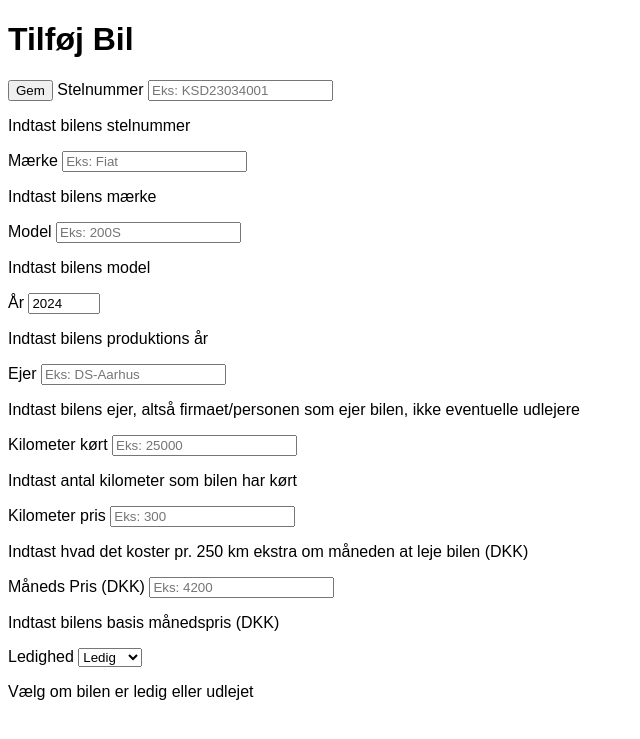
After one commit to HansErritzoe/Gruppe-9-Bilabonnement, a Spring app: template src/main/resources/templates/car_inventory/add_car.html in a window 1280 px wide. The commit adds this page. Shown: the top 739 px of the page, without its empty margins (0-640 px from the left). Run offline with Thymeleaf, Linux system fonts and the light colour scheme; the template is opened without the code that fills it, so the values that code supplies are empty.

Commit message:
added add_car.html with functionality - need to add comments

```diff
--- a/src/main/java/org/example/gruppe9bilabonnement/Service/UserService.java
+++ b/src/main/java/org/example/gruppe9bilabonnement/Service/UserService.java
@@ -16,7 +16,7 @@ public class UserService {
      * Checks if username exist in DB via repository class
      * @param username - username to be checked if exists (String)
      * @return true if exists, false if not
-     * * Author - Hans Erritzøe - Taken partially from another project i've made
+     * Author - Hans Erritzøe - Taken partially from another project i've made
      */
     public boolean doesUsernameExist(String username) {
         return userRepository.doesUsernameExist(username);
--- a/src/main/resources/static/pagespecific/car_inventory.css
+++ b/src/main/resources/static/pagespecific/car_inventory.css
@@ -0,0 +1,10 @@
+/* CSS Code Specific for the car_inventory page(s) */
+/* Author: Hans Erritzøe */
+
+#car_added_failure_message {
+    color: red;
+}
+
+#car_added_success_message {
+    color: green;
+}
--- /dev/null
+++ b/src/main/resources/templates/car_inventory/add_car.html
@@ -0,0 +1,60 @@
+<!DOCTYPE html>
+<html lang="en">
+<head>
+    <!--
+        Author: Hans Erritzøe
+        Created: 4/12-2024
+        Description: Login page for Bilabonnement A/S
+        Version: 1.0
+      -->
+    <script src="http://localhost:35729/livereload.js"></script>
+    <meta charset="UTF-8">
+    <title>Tilføj Bil</title>
+    <link rel="stylesheet" href="/base.css">
+    <link rel="stylesheet" href="/components.css">
+    <link rel="stylesheet" href="/layout.css">
+    <link rel="stylesheet" href="/pagespecific/car_inventory.css">
+</head>
+<body>
+<main th:fragment="content">
+<h1> Tilføj Bil </h1>
+    <!-- Displays succes or error message depending on if car was added or not to DB-->
+    <div th:if="${successMessage}" id="car_added_success_message" th:text="${successMessage}"></div>
+    <div th:if="${errorMessage}" id="car_added_failure_message" th:text="${errorMessage}"></div>
+    <form action="/car_inventory/add_car" method="post">
+        <button type="submit">Gem</button>
+        <label>Stelnummer</label>
+        <input type="text" name="VIN" placeholder="Eks: KSD23034001" required>
+        <p> Indtast bilens stelnummer </p>
+        <label>Mærke</label>
+        <input type="text" name="brand" placeholder="Eks: Fiat">
+        <p> Indtast bilens mærke </p>
+        <label>Model</label>
+        <input type="text" name="model" placeholder="Eks: 200S">
+        <p> Indtast bilens model </p>
+        <label>År</label>
+        <input type="number" name="year" value="2024" min="1960" max="2040" placeholder="Eks: 2003">
+        <p> Indtast bilens produktions år </p>
+        <label>Ejer</label>
+        <input type="text" name="owner" placeholder="Eks: DS-Aarhus" required>
+        <p> Indtast bilens ejer, altså firmaet/personen som ejer bilen, ikke eventuelle udlejere </p>
+        <label>Kilometer kørt</label>
+        <input type="number" name="km_driven" placeholder="Eks: 25000">
+        <p> Indtast antal kilometer som bilen har kørt </p>
+        <label>Kilometer pris</label>
+        <input type="number" step="0.01" name="km_price" placeholder="Eks: 300">
+        <p> Indtast hvad det koster pr. 250 km ekstra om måneden at leje bilen (DKK) </p>
+        <label>Måneds Pris (DKK) </label>
+        <input type="number" step="0.01" name="monthly_price" placeholder="Eks: 4200">
+        <p> Indtast bilens basis månedspris (DKK) </p>
+        <label>Ledighed</label>
+        <select name="available">
+            <option value="true">Ledig</option>
+            <option value="false">Udlejet</option>
+        </select>
+        <p> Vælg om bilen er ledig eller udlejet </p>
+    </form>
+
+</main>
+</body>
+</html>
--- a/src/main/resources/templates/car_inventory/car_inventory.html
+++ b/src/main/resources/templates/car_inventory/car_inventory.html
@@ -24,7 +24,10 @@
             <button type="submit">Søg</button>
         </form>
         <a th:if="${filterOn} == true" href="/car_inventory" class="clear_search_button">
-            <button> Ryd filter</button>
+            <button>Ryd filter</button>
+        </a>
+        <a href="/car_inventory/add_car" id="add_car_button">
+            <button>Tilføj Bil</button>
         </a>
     </div>
     <table>
```
Also changed, not shown: src/main/java/org/example/gruppe9bilabonnement/Controller/HomeController.java (+49 -2 lines), src/main/java/org/example/gruppe9bilabonnement/Model/Car.java (+12 -0 lines), src/main/java/org/example/gruppe9bilabonnement/Repository/CarRepository.java (+22 -0 lines), src/main/java/org/example/gruppe9bilabonnement/Service/CarService.java (+14 -1 lines).
